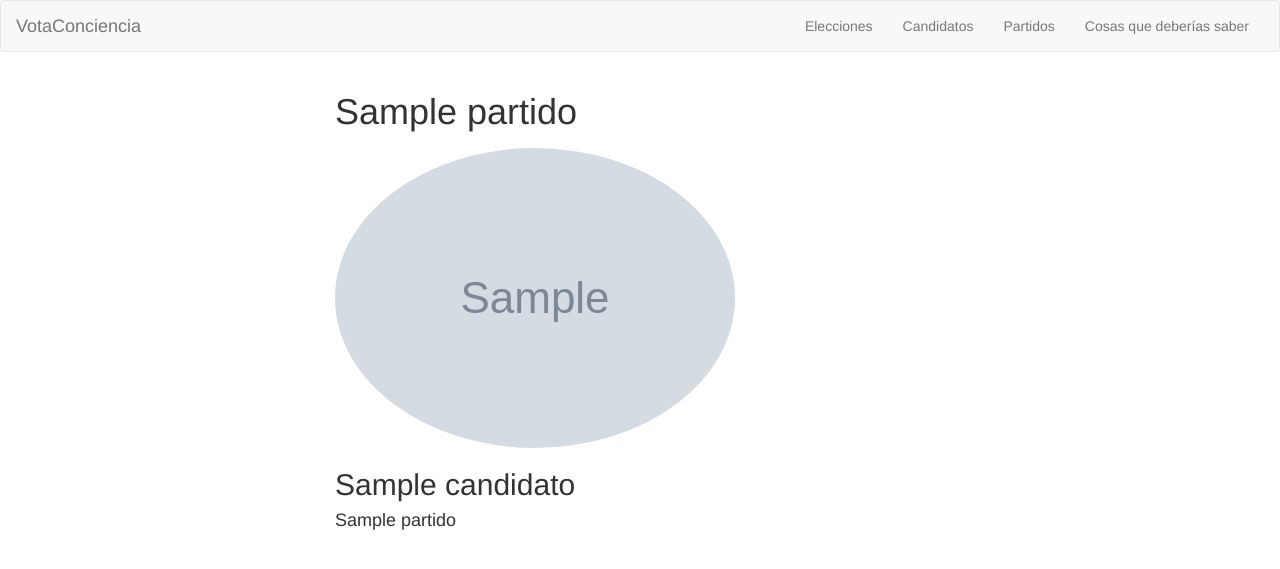
After one commit to marco-lavagnino/votaconciencia, a Django app: template votaconciencia/templates/home/eleccion_individual.html in a window 1280 px wide. The commit adds this page. Shown: the top 569 px of the page. Run offline with Django 3.2, Linux system fonts and the light colour scheme; the template is opened without the code that fills it: most values are stand-ins (such as "Sample title", 1, 10 or a date in 2020); grey boxes marked "Sample" are stand-in pictures; parts of the project's set-up code (start-up, migrations or seed data) failed here and were passed over; some libraries are stand-ins or nearby versions.

Commit message:
subido con power

```diff
--- a/votaconciencia/static/css/estilos.css
+++ b/votaconciencia/static/css/estilos.css
@@ -2,3 +2,7 @@
     padding: 2em;
     width: 40em;
 }
+
+.titulo-partido {
+    height: 4em;
+}
--- /dev/null
+++ b/votaconciencia/templates/home/candidato_individual.html
@@ -0,0 +1,8 @@
+{% load staticfiles %}
+
+
+<div class="candidato-mini">
+<img src="{{candidato.foto.url}}" class="img-circle">
+<h2>{{candidato.nombre}}</h2>
+<h4>{{candidato.partido.nombre}}</h4>
+</div>
--- /dev/null
+++ b/votaconciencia/templates/home/eleccion_individual.html
@@ -0,0 +1,16 @@
+{% extends "base.html" %}
+{% load staticfiles %}
+
+{% block contenedor %}
+<div class="col-md-offset-3 col-md-6">
+{% for partido, candidatos in partido_candidatos %}
+    <div style="background-color: #{{ partido.color }};" class="titulo-partido" >
+    <h1>{{ partido.nombre | capfirst }}</h1>
+    </div>
+    {% for candidato in candidatos %}
+        {% include "home/candidato_individual.html" %}
+    {% endfor %}
+{% endfor %}
+</div>
+
+{% endblock contenedor %}
--- a/votaconciencia/templates/home/elecciones_index.html
+++ b/votaconciencia/templates/home/elecciones_index.html
@@ -5,7 +5,9 @@
 
 <h1>Elecciones</h1>
 {% for eleccion in elecciones %}
-<p> <a href="/eleccion/{{eleccion.id}}"> {{eleccion.nombre}} </a> </p>
+<div class="text-center">
+    <p> <a href="/eleccion/{{eleccion.id}}"><button type="button" class="btn boton-inicio btn-lg btn-info">{{eleccion.nombre}}</button></a></p>
+</div>
 {% endfor %}
 
 {% endblock contenedor %}
```
Also changed, not shown: votaconciencia/elecciones/views.py (+16 -0 lines).
